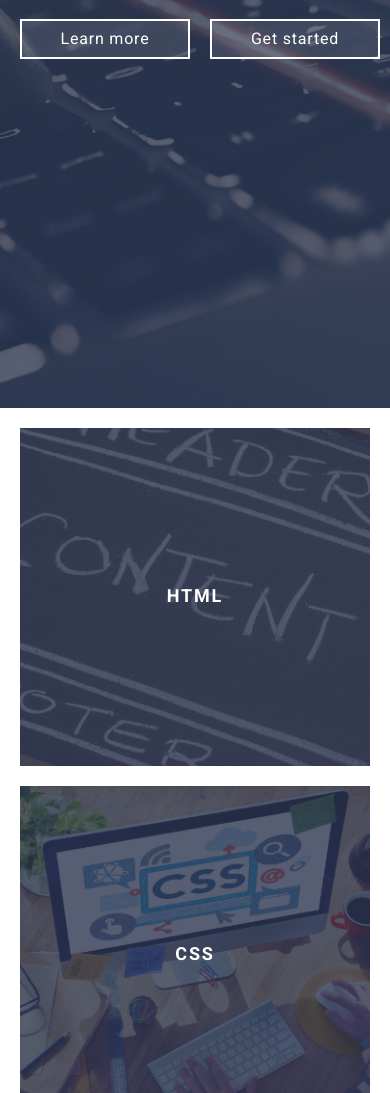
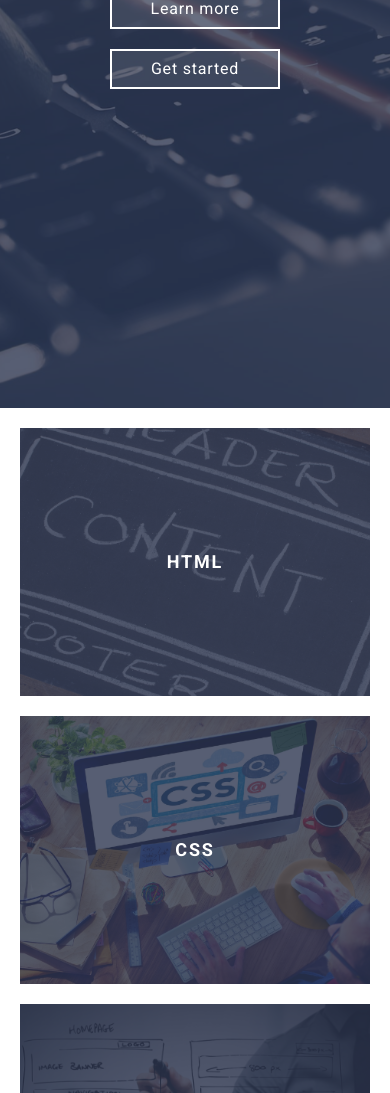
Before and after one commit to karina-doskuch/grid-project, a website: page index.html in a window 390 px wide. Shown: the part 436-1529 px from the top of the page. Drawn offline with Linux system fonts and the light colour scheme.

Commit message:
Fix skill-item height and button adaptation for header for small screen resolution.

```diff
--- a/assets/scss/header/_header-content.scss
+++ b/assets/scss/header/_header-content.scss
@@ -25,11 +25,10 @@
         display: flex;
         justify-content: center;
 
-        // If we want buttons in one column on small resolution
-        // @include sm {
-            // flex-direction: column;
-            // align-items: center;
-        // }
+        @include sm {
+            flex-direction: column;
+            align-items: center;
+        }
 
         .btn:first-of-type {
             margin-right: $gap;
@@ -61,16 +60,15 @@
         letter-spacing: 0.05em;
     }
 
-    // If we want buttons in one column on small resolution
-    // @include sm {
-        // &:first-of-type {
-            // margin-right: 0;
-        // }
+    @include sm {
+        &:first-of-type {
+            margin-right: 0;
+        }
 
-        // &:not(:last-of-type) {
-            // @include sm {
-                // margin-bottom: $gap;
-            // }
-        // }
-    // }
+        &:not(:last-of-type) {
+            @include sm {
+                margin-bottom: $gap;
+            }
+        }
+    }
 }
--- a/assets/scss/sections/_section-skills.scss
+++ b/assets/scss/sections/_section-skills.scss
@@ -48,12 +48,8 @@
 .skill-item {
     position: relative;
     overflow: hidden;
-    min-height: 350px;
+    min-height: calc(33.33vh - 20px * 0.66);
     background-color: $color-primary;
-
-    @include md {
-        min-height: 40vh;
-    }
 
     &__overlay {
         position: absolute;
```
Also changed, not shown: assets/css/style.css.
